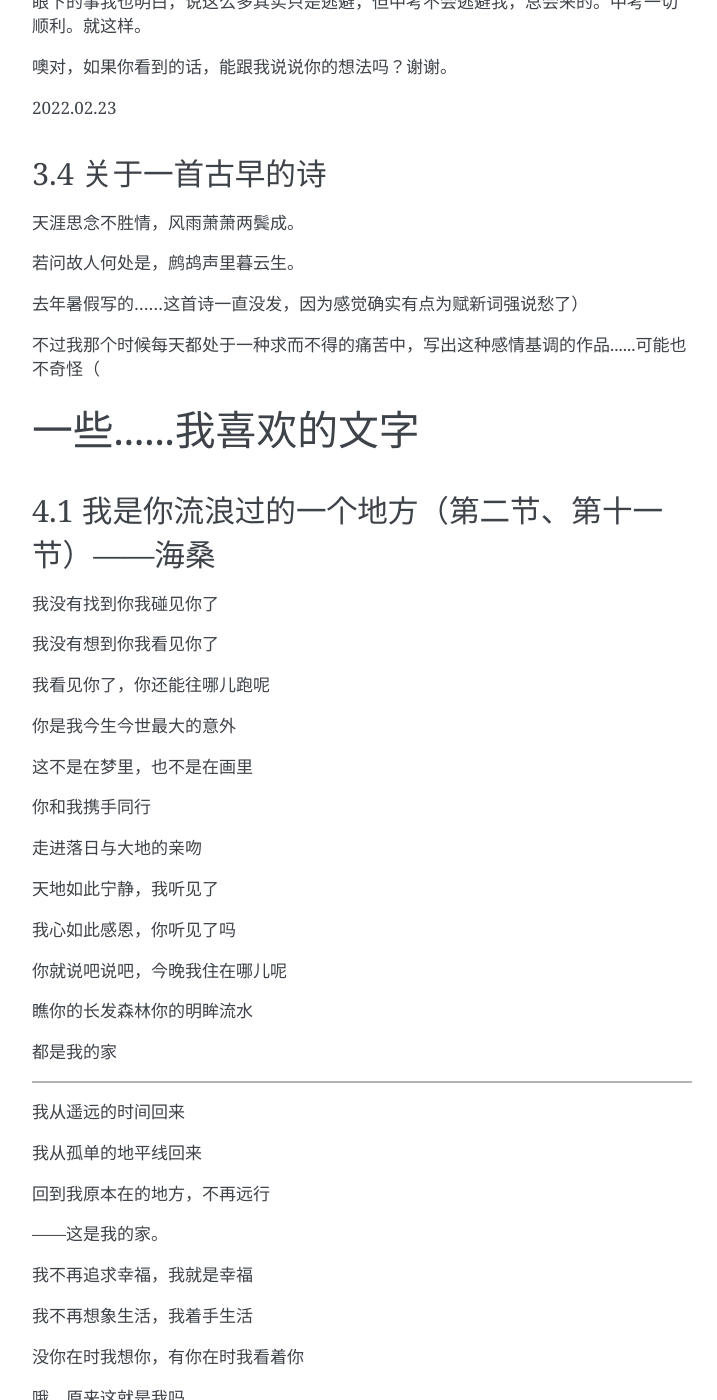
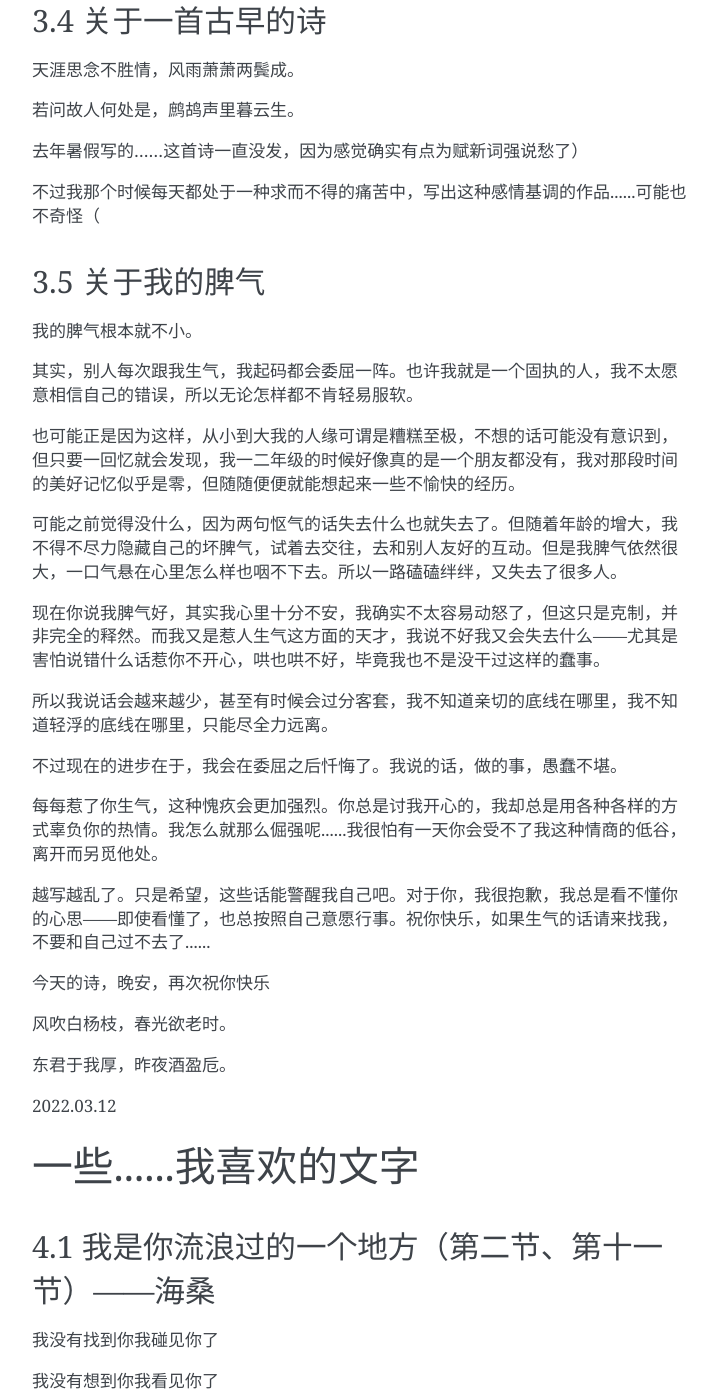
Before and after one commit to Leo4everlkc/my-blog, a Sphinx documentation site: the page built from source/language_introduction.rst, in a window 1280 px wide and 1400 px high, scrolled down 14555 px. Shown: the whole window, without its empty margins (388-1105 px from the left). Built offline with Sphinx 7.4.7, drawn with Linux system fonts in a browser that asks for light colours; some of the changed text lies outside the part shown.

Commit message:
Update language_introduction.rst

```diff
--- a/source/language_introduction.rst
+++ b/source/language_introduction.rst
@@ -13,15 +13,10 @@ Hi, 欢迎莅临我的世界
 
 刘业昊 2022.02.19
 
-1.3 我的一些状态
----------------------
-
-我不想打搅你，但我不得不开辟一小块地方给我自己了。很多心情还是要说一说比较好。要是不开心，我的苦水就吐在这吧，等我开心了就删掉。
-
-希望你不会看到几条。愿我们永远开心。
-
-以下是实时更新的正文：
-我真的没有想到你在等我，当我看见你的时候，我就知道我辜负了一片多么赤诚的心！我不能再说对不起了，无意义的忏悔过于虚无。我一定能给你下一次的快乐，而不是这样草草的散场。
+1.3 愿你开心
+---------------------
+
+愿你开心
 
 
 有关你的那些诗
@@ -710,6 +705,35 @@ Hi, 欢迎莅临我的世界
 
 不过我那个时候每天都处于一种求而不得的痛苦中，写出这种感情基调的作品......可能也不奇怪（
 
+3.5 关于我的脾气
+---------------------
+
+我的脾气根本就不小。
+
+其实，别人每次跟我生气，我起码都会委屈一阵。也许我就是一个固执的人，我不太愿意相信自己的错误，所以无论怎样都不肯轻易服软。
+
+也可能正是因为这样，从小到大我的人缘可谓是糟糕至极，不想的话可能没有意识到，但只要一回忆就会发现，我一二年级的时候好像真的是一个朋友都没有，我对那段时间的美好记忆似乎是零，但随随便便就能想起来一些不愉快的经历。
+
+可能之前觉得没什么，因为两句怄气的话失去什么也就失去了。但随着年龄的增大，我不得不尽力隐藏自己的坏脾气，试着去交往，去和别人友好的互动。但是我脾气依然很大，一口气悬在心里怎么样也咽不下去。所以一路磕磕绊绊，又失去了很多人。
+
+现在你说我脾气好，其实我心里十分不安，我确实不太容易动怒了，但这只是克制，并非完全的释然。而我又是惹人生气这方面的天才，我说不好我又会失去什么——尤其是害怕说错什么话惹你不开心，哄也哄不好，毕竟我也不是没干过这样的蠢事。
+
+所以我说话会越来越少，甚至有时候会过分客套，我不知道亲切的底线在哪里，我不知道轻浮的底线在哪里，只能尽全力远离。
+
+不过现在的进步在于，我会在委屈之后忏悔了。我说的话，做的事，愚蠢不堪。
+
+每每惹了你生气，这种愧疚会更加强烈。你总是讨我开心的，我却总是用各种各样的方式辜负你的热情。我怎么就那么倔强呢......我很怕有一天你会受不了我这种情商的低谷，离开而另觅他处。
+
+越写越乱了。只是希望，这些话能警醒我自己吧。对于你，我很抱歉，我总是看不懂你的心思——即使看懂了，也总按照自己意愿行事。祝你快乐，如果生气的话请来找我，不要和自己过不去了......
+
+今天的诗，晚安，再次祝你快乐
+
+风吹白杨枝，春光欲老时。
+
+东君于我厚，昨夜酒盈卮。
+
+2022.03.12
+
 一些......我喜欢的文字
 ======================
 
```
